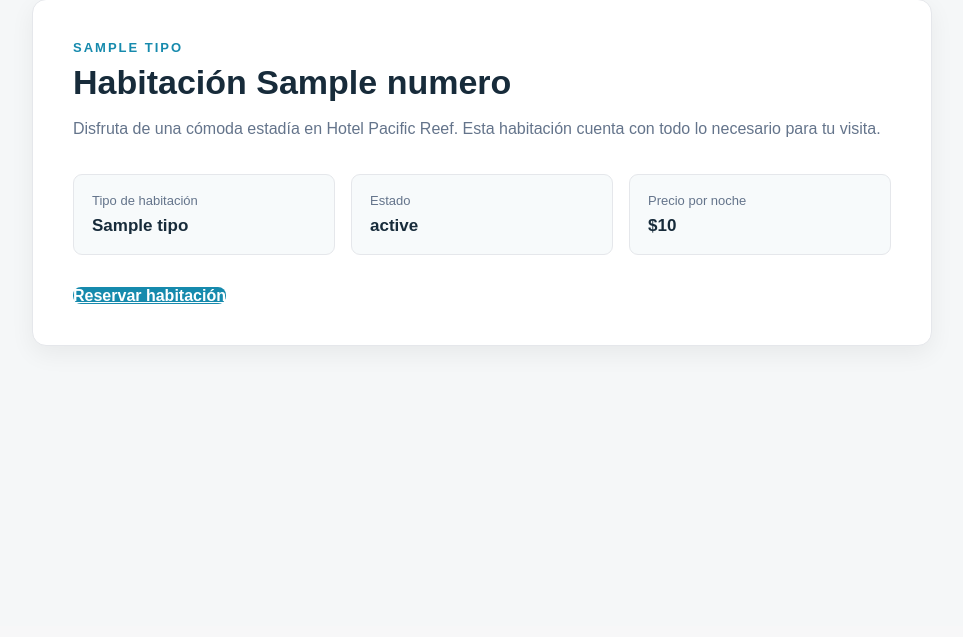
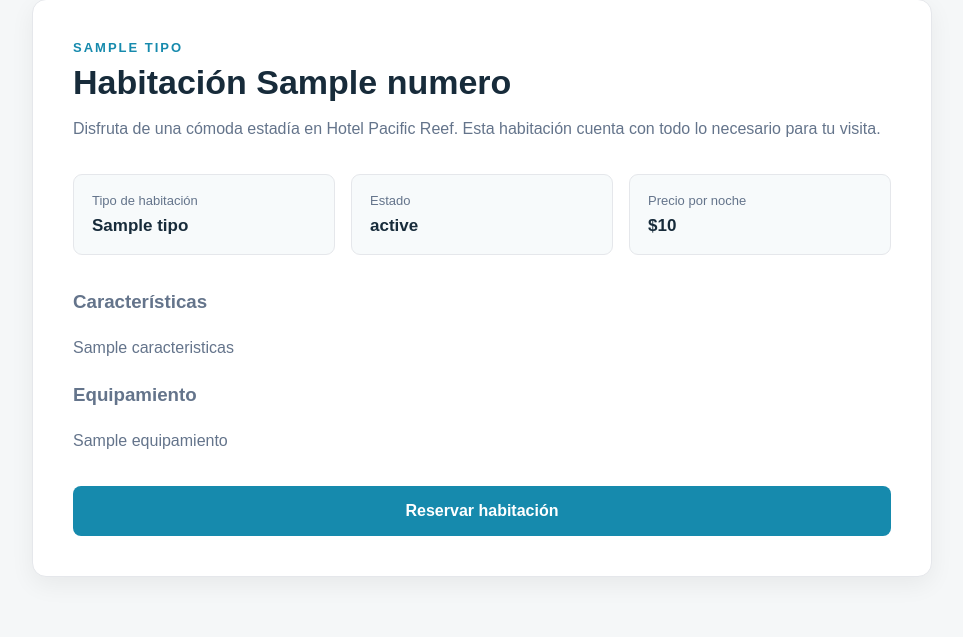
Before and after one commit to sicutaa/Hotel-Pacific-Reef, a Django app: template src/reservas/templates/reservas/detalle_habitacion.html in a window 1280 px wide. Shown: the part 174-811 px from the top of the page, without its empty margins (158-1121 px from the left). Before the commit the page ends 521 px from the top, so only its background shows below. Run offline with Django 5.2, Linux system fonts and the light colour scheme; the template is opened without the code that fills it: most values are stand-ins (such as "Sample title", 1, 10 or a date in 2020).

Commit message:
completa detalle de habitaciones con caracteristicas y equipamiento

```diff
--- a/src/reservas/models.py
+++ b/src/reservas/models.py
@@ -11,6 +11,8 @@ class Habitacion(models.Model):
     tipo = models.CharField(max_length=20, choices=TIPO_HABITACION)
     precio_diario = models.DecimalField(max_digits=10, decimal_places=2)
     estado = models.CharField(max_length=20, default='Disponible')
+    caracteristicas = models.TextField(blank=True)
+    equipamiento = models.TextField(blank=True)
 
 
     class Meta:
--- a/src/reservas/static/reservas/style.css
+++ b/src/reservas/static/reservas/style.css
@@ -332,3 +332,10 @@ body {
         padding: 25px;
     }
 }
+.reserve-link {
+    display: flex;
+    align-items: center;
+    justify-content: center;
+    text-decoration: none;
+    box-sizing: border-box;
+}
--- a/src/reservas/templates/reservas/detalle_habitacion.html
+++ b/src/reservas/templates/reservas/detalle_habitacion.html
@@ -63,7 +63,13 @@
                 </div>
 
             </div>
+             <div class="detail-description">
+                <h3>Características</h3>
+                <p>{{ habitacion.caracteristicas }}</p>
 
+                <h3>Equipamiento</h3>
+                <p>{{ habitacion.equipamiento }}</p>
+            </div>
             <a
                 href="{% url 'registrar_reserva' habitacion.id %}"
                  class="reserve-button reserve-link"
```
Also changed, not shown: src/reservas/migrations/0003_habitacion_caracteristicas_habitacion_equipamiento.py (added).
